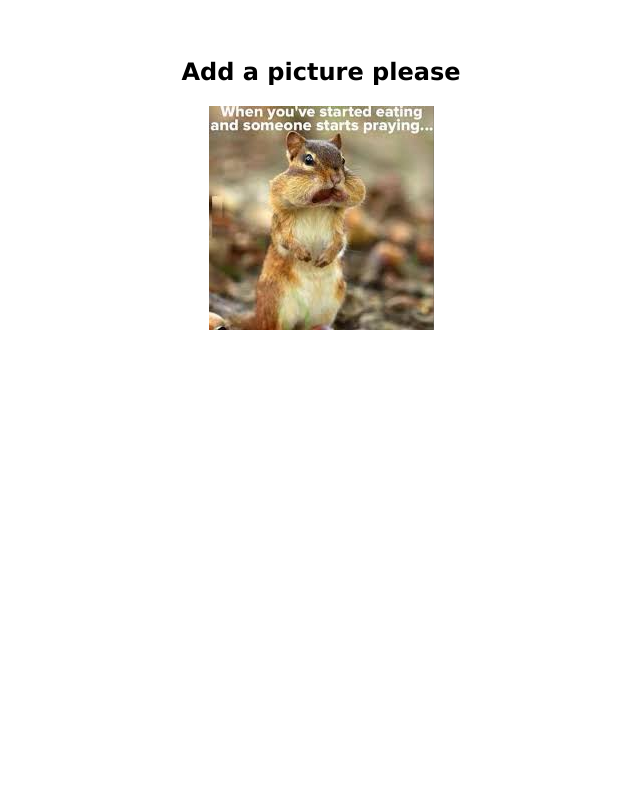
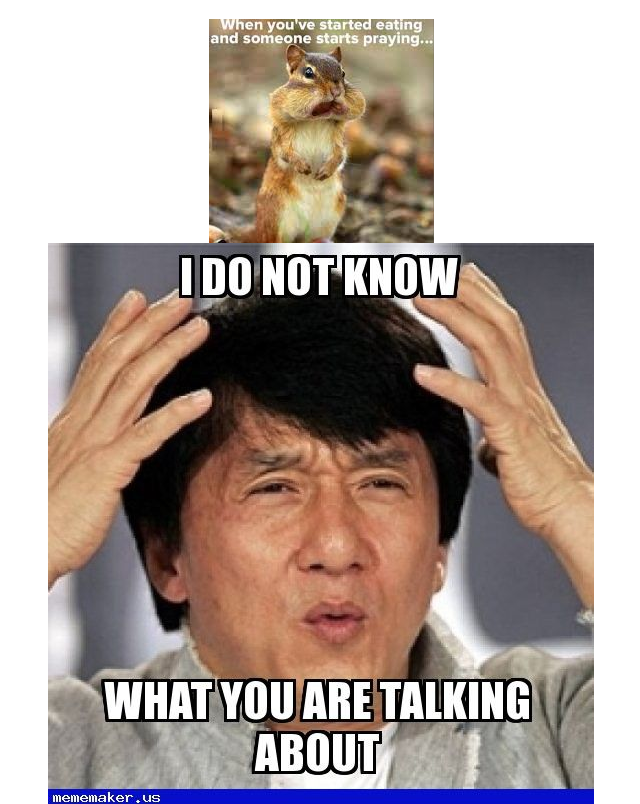
Before and after one commit to graym3546/project-gray, a plain HTML site: page index.html in a window 1280 px wide. Shown: the part 62-866 px from the top of the page, without its empty margins (319-959 px from the left). Before the commit the page ends 800 px from the top, so only its background shows below. Drawn offline with Linux system fonts and the light colour scheme.

Commit message:
new image added

```diff
--- a/css/styles.css
+++ b/css/styles.css
@@ -8,4 +8,10 @@
 body {
 	text-align: center;
 	font-family: verdana;
+	text-align: center;
+	margin: auto;
 }
+img {
+	margin: auto;
+	display: block;
+}
--- a/index.html
+++ b/index.html
@@ -7,9 +7,9 @@
 </head>
 <body>
 	<h1>This project rocks</h1>
-	<img src="">
-	<h2>Add a picture please</h2>
+
 	<img src="images/download.jpg">
+	<img src="images/meme.jpg">
 
 
 </body>
```
Also changed, not shown: images/meme.jpg (added).
